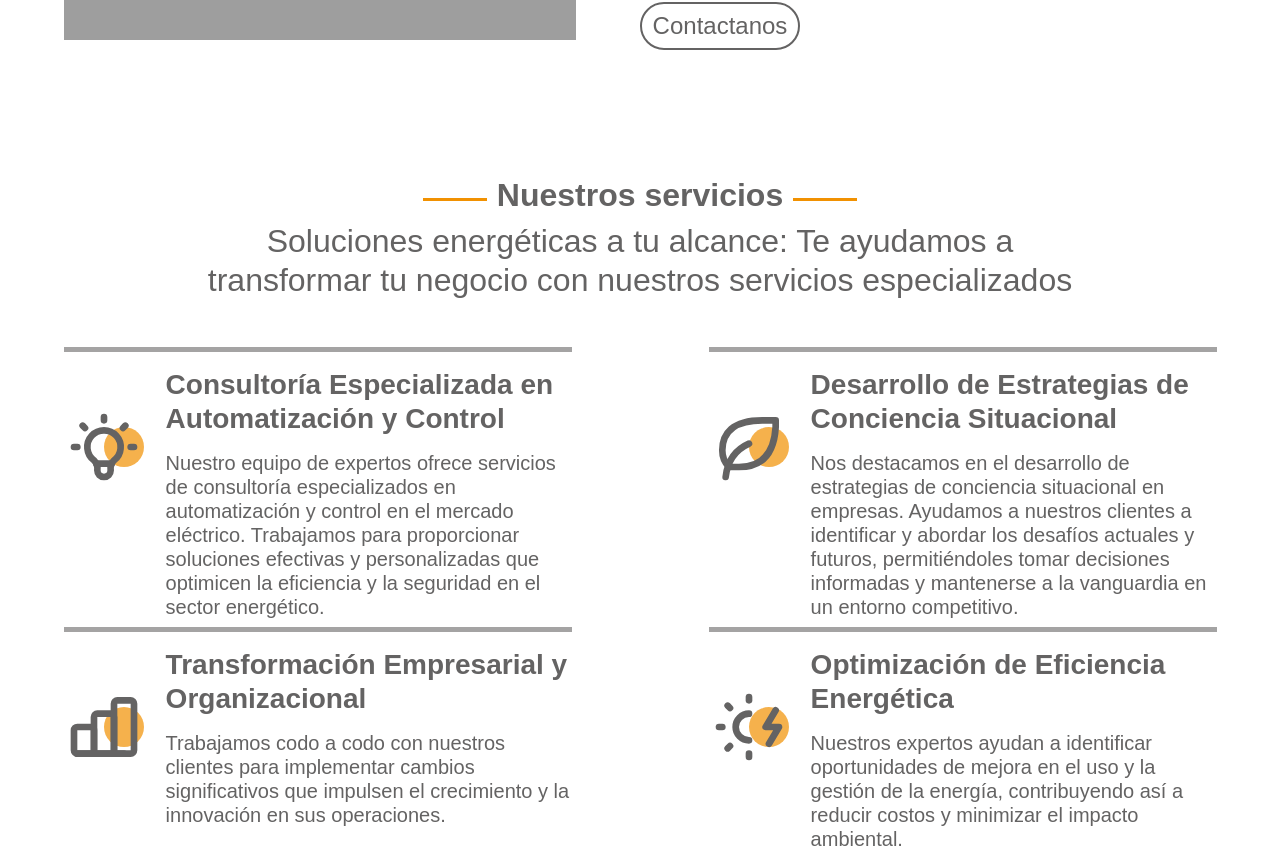
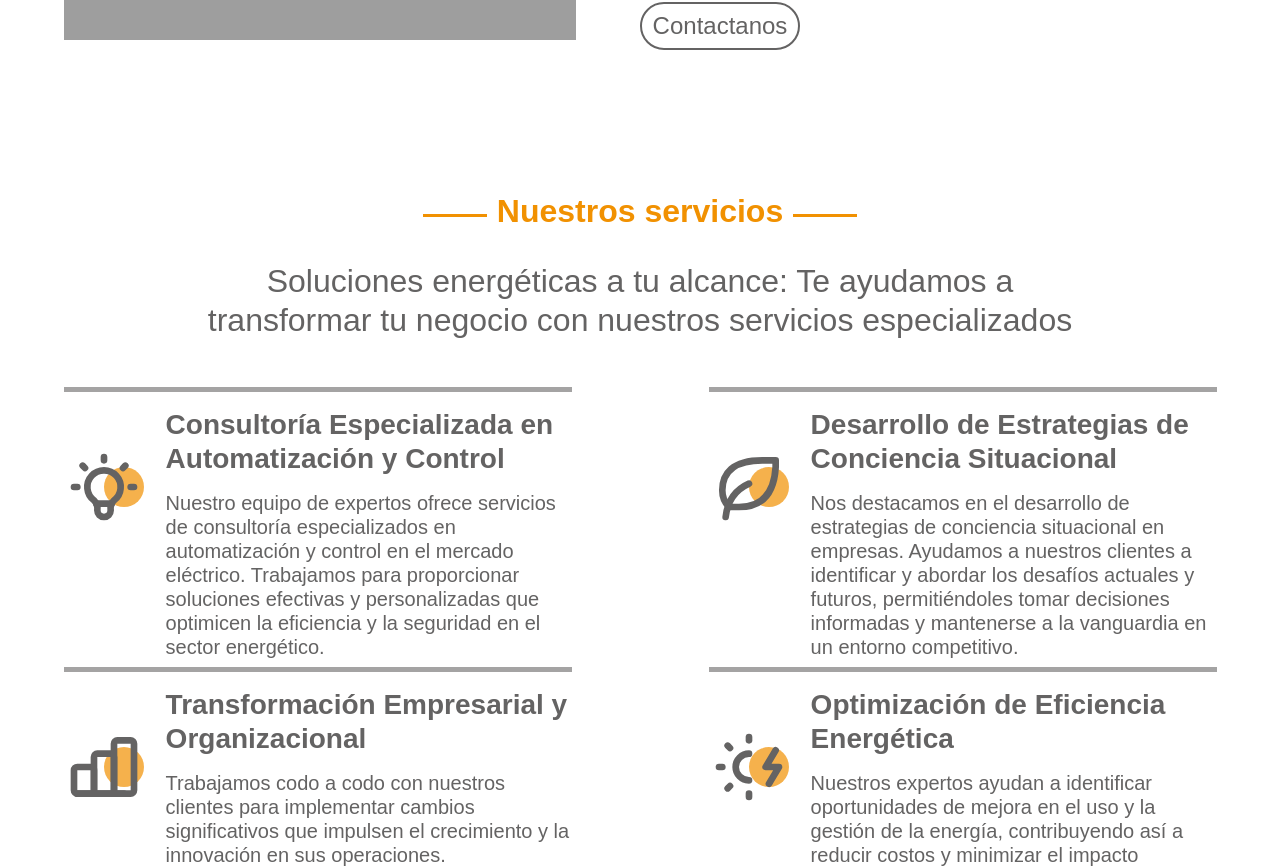
Before and after one commit to lucagiallonardi/BC_Plantilla, a React (Create React App) app: page / in a window 1280 px wide. Shown: the part 1504-2372 px from the top of the page. Built offline with nearby package versions, Linux system fonts and the light colour scheme; grey boxes are pictures that could not be loaded; a web font is replaced by a local one.

Commit message:
Update Home.module.css

```diff
--- a/src/pages/Home/Home.module.css
+++ b/src/pages/Home/Home.module.css
@@ -113,7 +113,7 @@
     align-items: center;
     flex-direction: column;
     color: rgb(100, 99, 99);
-    padding-top: 5vh;
+    padding-top: 7vh;
     font-family: 'Encode Sans Semi Condensed', sans-serif;
 }
 
@@ -121,11 +121,13 @@
     display: flex;
     flex-direction: row;
     align-items: center;
+    padding-bottom: 3vh;
 }
 
 .titleDivServices>h2{
     font-weight:600;
     font-size: 4vh;
+    color: #f19101;
 }
 
 .titleLine{
```
